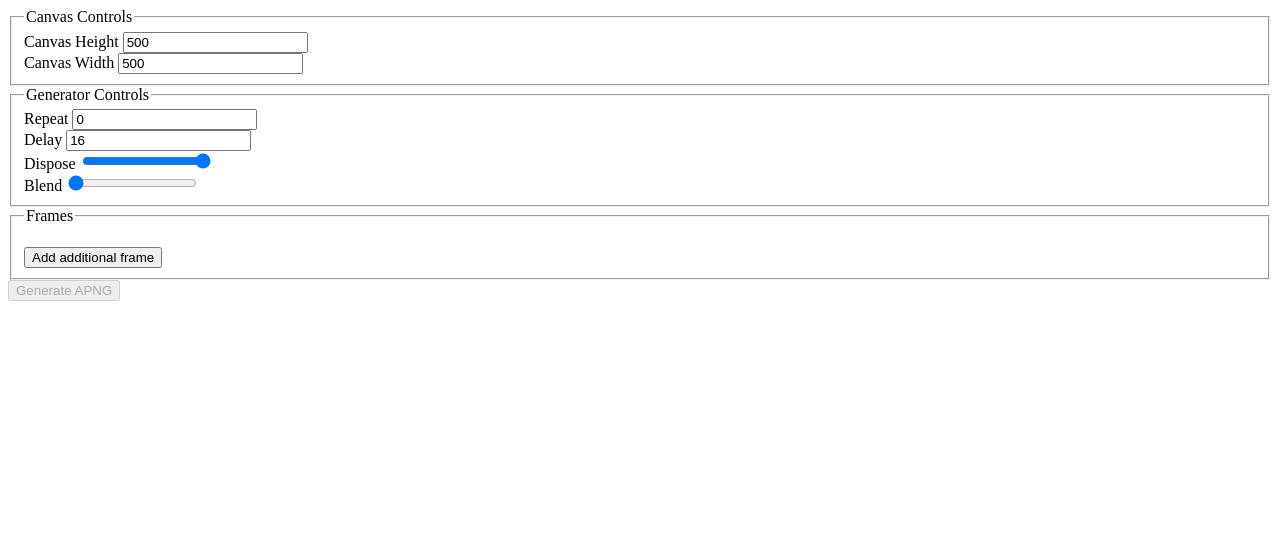
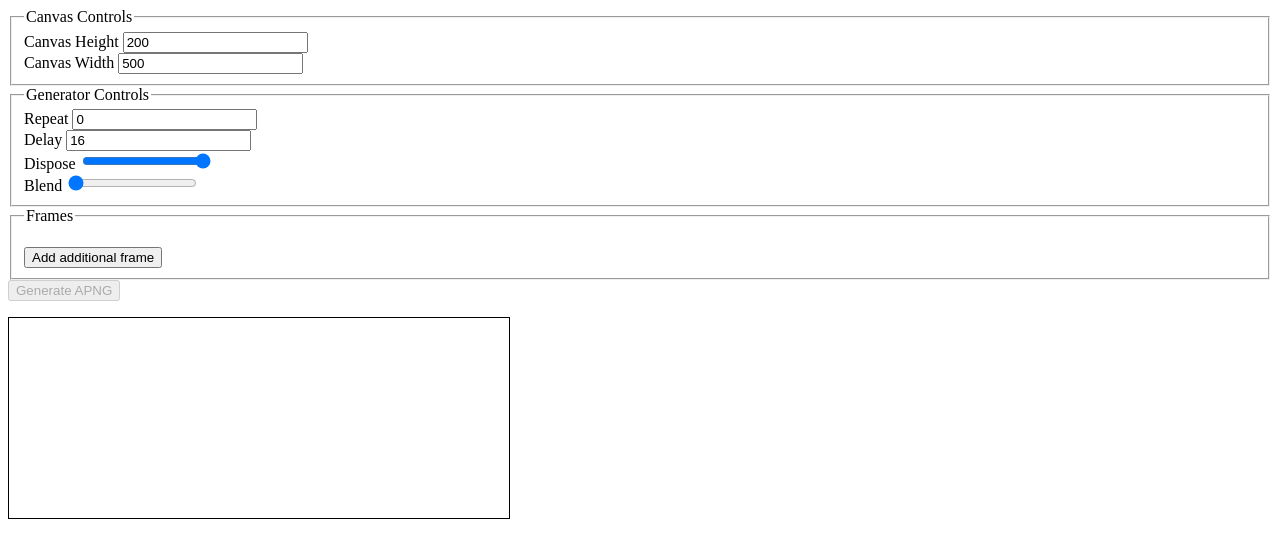
Before and after one commit to pookage/apng-generator, a plain HTML site: page index.html in a window 1280 px wide. Drawn offline with Linux system fonts and the light colour scheme.

Commit message:
tied canvas size to inputs

```diff
--- a/css/ui.css
+++ b/css/ui.css
@@ -2,3 +2,7 @@
 	max-width: 100px;
 	height: auto;
 }
+
+.generator__canvas {
+	border: 1px solid #000;
+}
--- a/index.html
+++ b/index.html
@@ -29,7 +29,7 @@
 					<input
 						id="input__canvas__height"
 						type="number"
-						value="500"
+						value="200"
 						min="0"
 						required
 					>
@@ -138,7 +138,8 @@
 
 			<output>
 				<canvas
-					id="apng-source-canvas">
+					id="output__generator__canvas"
+					class="generator__canvas">
 				</canvas>
 			</output>
 		</form>
--- a/js/ui.js
+++ b/js/ui.js
@@ -12,7 +12,10 @@ function init(){
 			frames: document.getElementById("list__frames"),
 			errors: document.getElementById("list__errors"),
 			addFrame: document.getElementById("input__generator__add_frame"),
-			generate: document.getElementById("input__generator__generate")
+			generate: document.getElementById("input__generator__generate"),
+			canvas: document.getElementById("output__generator__canvas"),
+			canvasInputHeight: document.getElementById("input__canvas__height"),
+			canvasInputWidth: document.getElementById("input__canvas__width")
 		}
 	}
 
@@ -20,6 +23,14 @@ function init(){
 	//EVENT LISTENERS
 	//------------------------------
 	app.elements.addFrame.addEventListener("click", addFrameOption);
+	app.elements.canvasInputHeight.addEventListener("change", syncCanvasDimenions);
+	app.elements.canvasInputWidth.addEventListener("change", syncCanvasDimenions);
+
+
+	//SETUP
+	//-----------------------------
+	syncCanvasDimenions();
+
 
 
 	//EVENT HANDLING
@@ -48,6 +59,19 @@ function init(){
 		validateInputs(app.elements.frames, app.elements.addFrame, "Make sure every frame has a file!");
 		validateInputs(app.elements.app, app.elements.generate);
 	}//selectFrameFile
+	function syncCanvasDimenions(){
+		const {
+			canvasInputWidth,
+			canvasInputHeight,
+			canvas
+		} = app.elements;
+
+		const width  = canvasInputWidth.value;
+		const height = canvasInputHeight.value;
+
+		canvas.width = width;
+		canvas.height = height;
+	}//syncCanvasDimensions
 
 
 	//UTILS
```
